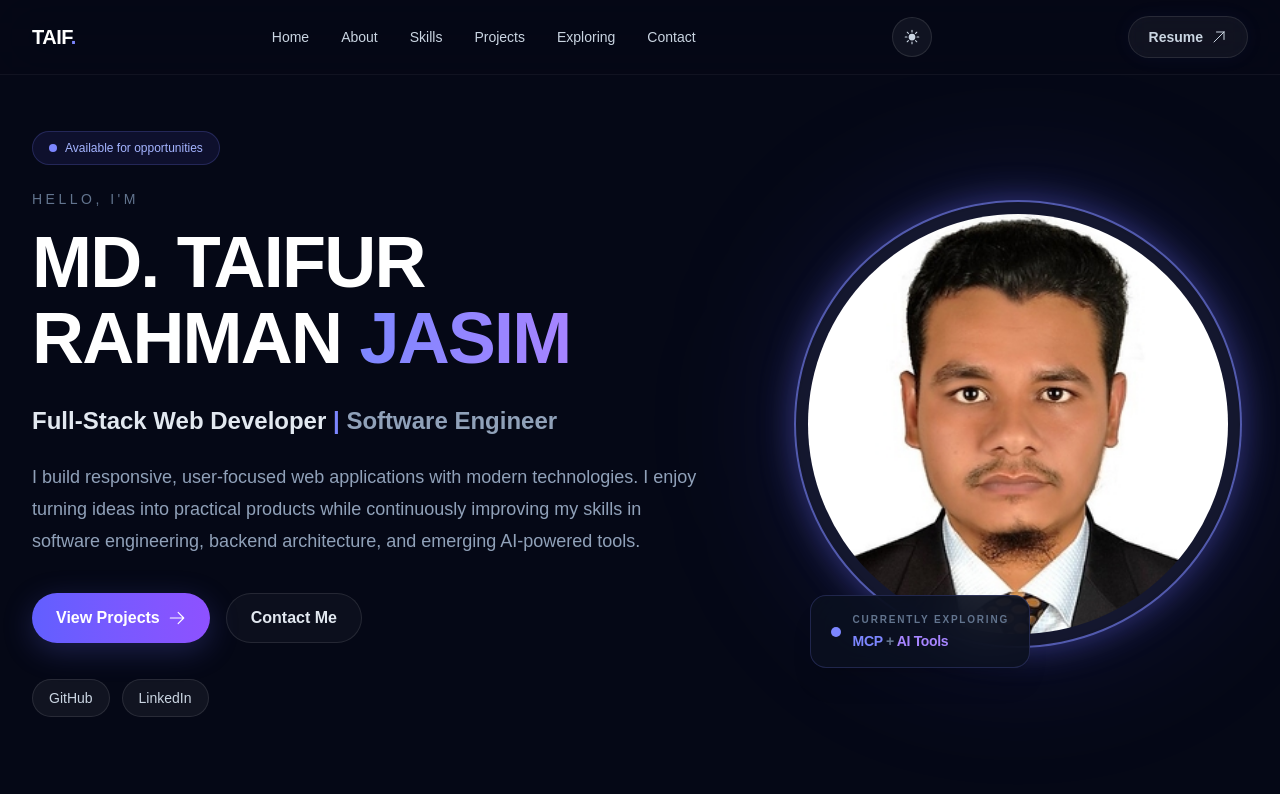
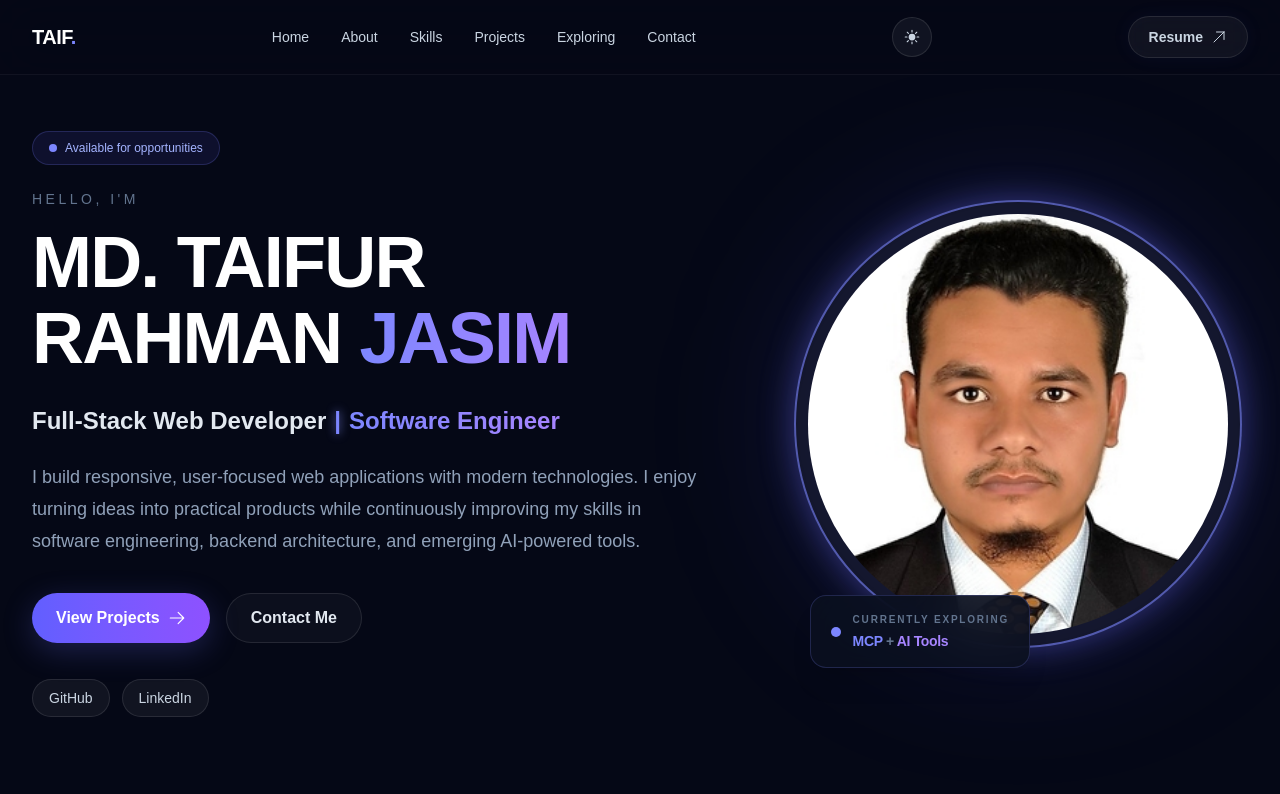
Before and after one commit to taifurrahman27/taif-portfolio, a Next.js app: page / in a window 1280 px wide. Shown: the top 794 px of the page. Built offline with nearby package versions, Linux system fonts and the light colour scheme.

Commit message:
feat: add typewriter hero effect

```diff
--- a/src/app/page.js
+++ b/src/app/page.js
@@ -33,6 +33,7 @@ import projects from "@/data/projects";
 import SkillsSection from "@/components/skills/SkillsSection";
 import ExplorationsSection from "@/components/explorations/ExplorationsSection";
 import Footer from "@/components/footer/Footer";
+import TypewriterText from "@/components/common/TypewriterText";
 
 function SectionHeading({ eyebrow, title, description, darkMode }) {
   return (
@@ -313,12 +314,17 @@ export default function Home() {
               </span>
             </h1>
 
-            <h2 className={`mt-7 text-xl font-semibold sm:text-2xl ${darkMode ? "text-slate-200" : "text-slate-800"}`}>
-              Full-Stack Web Developer{" "}
-              <span className="text-indigo-400">|</span>{" "}
-              <span className={darkMode ? "text-slate-400" : "text-slate-600"}>
-                Software Engineer
-              </span>
+            <h2
+              className={`mt-7 text-xl font-semibold sm:text-2xl ${darkMode ? "text-slate-200" : "text-slate-800"
+                }`}
+            >
+              <TypewriterText
+                firstText="Full-Stack Web Developer"
+                secondText="Software Engineer"
+                speed={60}
+                delay={500}
+                secondClassName="bg-linear-to-r from-indigo-400 to-violet-400 bg-clip-text text-transparent"
+              />
             </h2>
 
             <p className={`mt-6 max-w-2xl text-base leading-8 sm:text-lg ${darkMode ? "text-slate-400" : "text-slate-600"}`}>
--- /dev/null
+++ b/src/components/common/TypewriterText.jsx
@@ -0,0 +1,110 @@
+"use client";
+
+import { useEffect, useState } from "react";
+
+function TypewriterText({
+    firstText,
+    secondText,
+    speed = 65,
+    delay = 500,
+    separator = "|",
+    className = "",
+    secondClassName = "",
+}) {
+    const [firstDisplay, setFirstDisplay] = useState("");
+    const [secondDisplay, setSecondDisplay] = useState("");
+    const [phase, setPhase] = useState("waiting");
+
+    useEffect(() => {
+        const timer = setTimeout(() => {
+            setPhase("first");
+        }, delay);
+
+        return () => clearTimeout(timer);
+    }, [delay]);
+
+    useEffect(() => {
+        if (phase !== "first") return;
+
+        if (firstDisplay.length < firstText.length) {
+            const timer = setTimeout(() => {
+                setFirstDisplay(
+                    firstText.slice(0, firstDisplay.length + 1)
+                );
+            }, speed);
+
+            return () => clearTimeout(timer);
+        }
+
+        const timer = setTimeout(() => {
+            setPhase("separator");
+        }, 350);
+
+        return () => clearTimeout(timer);
+    }, [phase, firstDisplay, firstText, speed]);
+
+    useEffect(() => {
+        if (phase !== "separator") return;
+
+        const timer = setTimeout(() => {
+            setPhase("second");
+        }, 300);
+
+        return () => clearTimeout(timer);
+    }, [phase]);
+
+    useEffect(() => {
+        if (phase !== "second") return;
+
+        if (secondDisplay.length < secondText.length) {
+            const timer = setTimeout(() => {
+                setSecondDisplay(
+                    secondText.slice(0, secondDisplay.length + 1)
+                );
+            }, speed);
+
+            return () => clearTimeout(timer);
+        }
+    }, [phase, secondDisplay, secondText, speed]);
+
+    const showSeparator =
+        phase === "separator" ||
+        phase === "second" ||
+        secondDisplay.length === secondText.length;
+
+    const isTyping =
+        phase === "waiting" ||
+        phase === "first" ||
+        phase === "separator" ||
+        (phase === "second" &&
+            secondDisplay.length < secondText.length);
+
+    return (
+        <span className={`inline-flex items-center ${className}`}>
+            <span>{firstDisplay}</span>
+
+            {showSeparator && (
+                <span
+                    className="mx-2 text-indigo-400"
+                    style={{
+                        textShadow:
+                            "0 0 10px rgba(129, 140, 248, 0.8)",
+                    }}
+                >
+                    {separator}
+                </span>
+            )}
+
+            <span className={secondClassName}>{secondDisplay}</span>
+
+            {isTyping && (
+                <span
+                    aria-hidden="true"
+                    className="ml-1 inline-block h-[1.1em] w-0.5 rounded-full bg-indigo-400 shadow-[0_0_10px_rgba(129,140,248,0.9)] animate-pulse"
+                />
+            )}
+        </span>
+    );
+}
+
+export default TypewriterText;
```
